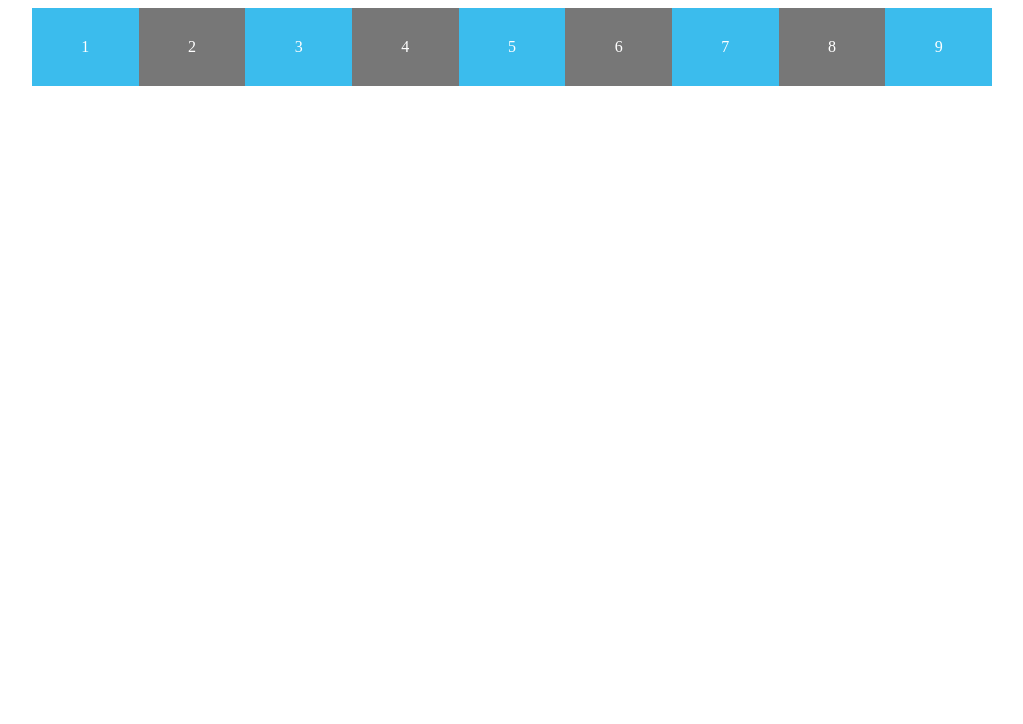
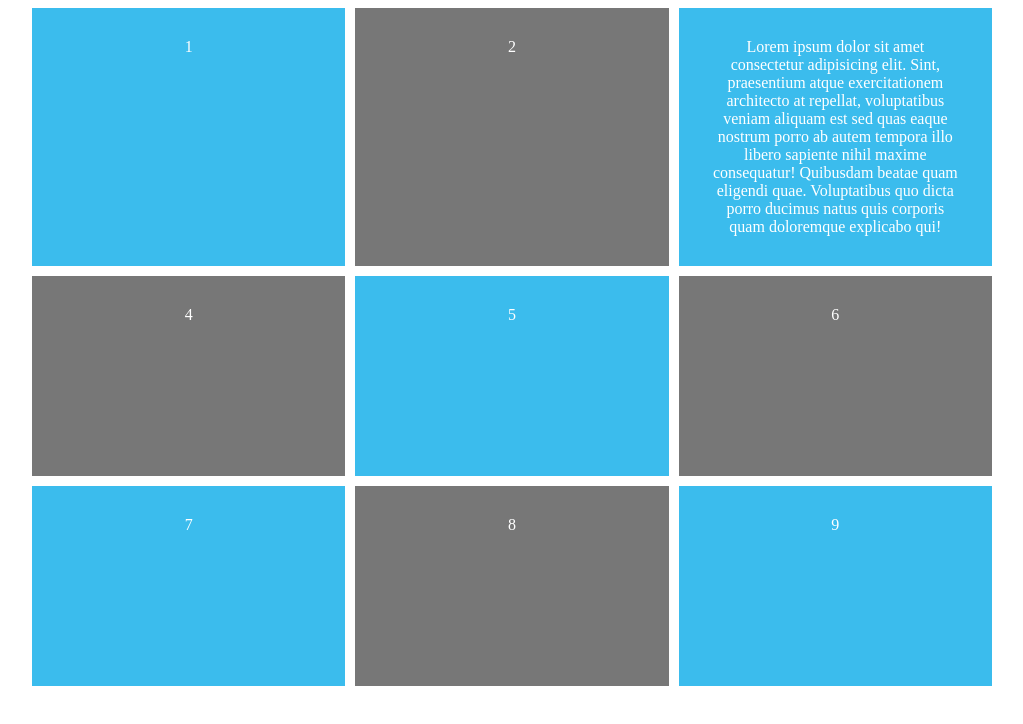
Before and after one commit to jasonyapri/css-grid-ninja, a plain HTML site: page index.html in a window 1280 px wide. Shown: the whole page, without its empty margins (128-1151 px from the left). Drawn offline with Linux system fonts and the light colour scheme.

Commit message:
Lesson #3: Rows

```diff
--- a/index.html
+++ b/index.html
@@ -16,7 +16,15 @@
       display: grid;
       /* grid-template-columns: 30% 20% 50%; */
       /* grid-template-columns: 4fr 4fr 4fr; */
-      grid-template-columns: repeat(9, 1fr);
+      grid-template-columns: repeat(3, 1fr);
+      /* grid-template-rows: 200px 300px 400px 200px; */
+      /* grid-template-rows: repeat(3, 200px); */
+      grid-template-rows: repeat(3, minmax(200px, auto));
+      /* grid-auto-rows: 200px; */
+      /* grid-auto-rows: minmax(200px, auto); */
+      /* grid-column-gap: 10px;
+      grid-row-gap: 10px; */
+      grid-gap: 10px;
       max-width: 960px;
       margin: 0 auto;
     }
@@ -37,7 +45,7 @@
 
     <div>1</div>
     <div>2</div>
-    <div>3</div>
+    <div>Lorem ipsum dolor sit amet consectetur adipisicing elit. Sint, praesentium atque exercitationem architecto at repellat, voluptatibus veniam aliquam est sed quas eaque nostrum porro ab autem tempora illo libero sapiente nihil maxime consequatur! Quibusdam beatae quam eligendi quae. Voluptatibus quo dicta porro ducimus natus quis corporis quam doloremque explicabo qui!</div>
     <div>4</div>
     <div>5</div>
     <div>6</div>
```
